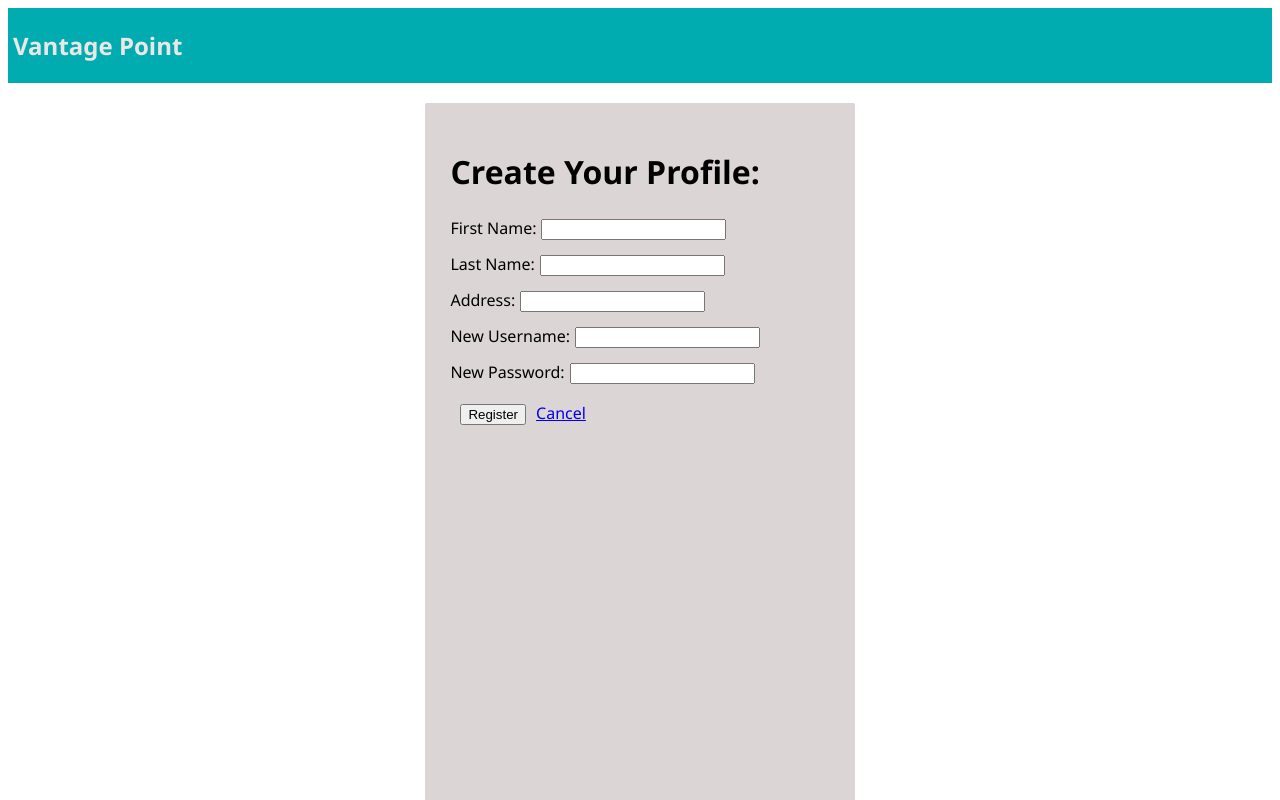
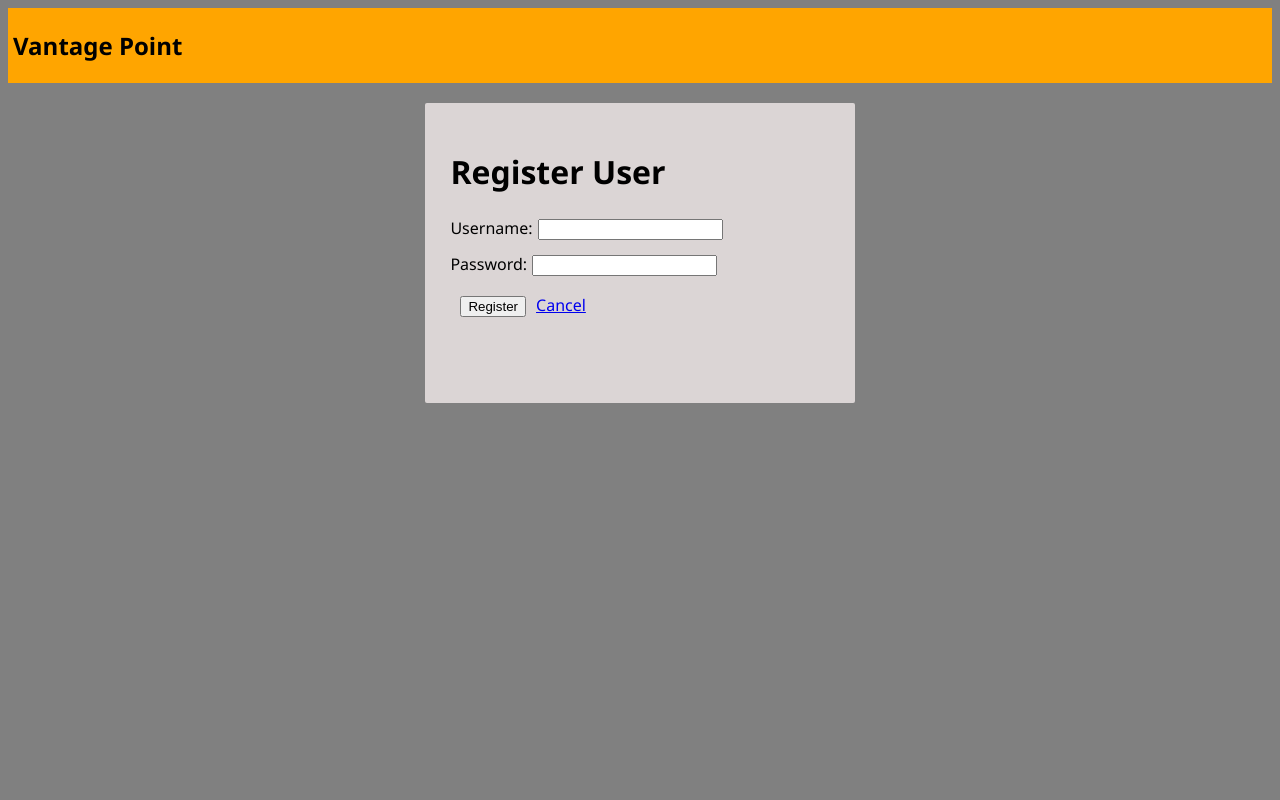
Before and after one commit to Aomar18/Stargazing_Application, a React (Create React App) app: page /#/register in a window 1280 px wide. Shown: the top 800 px of the page. Built offline with nearby package versions, Linux system fonts and the light colour scheme.

Commit message:
reworked existing components to reflect applicatoin setup - added new view for user post creation

```diff
--- a/src/App.js
+++ b/src/App.js
@@ -9,8 +9,9 @@ import {
 import Header from './components/Header/Header';
 import LoginPage from './components/LoginPage/LoginPage';
 import RegisterPage from './components/RegisterPage/RegisterPage';
-import UserPage from './components/UserPage/UserPage';
-import InfoPage from './components/InfoPage/InfoPage';
+import HomePage from './components/HomePage/HomePage';
+import ProfilePage from './components/ProfilePage/ProfilePage';
+import LocationForm from './components/LocationForm/LocationForm';
 
 import './styles/main.css';
 
@@ -30,12 +31,26 @@ const App = () => (
         />
         <Route
           path="/user"
-          component={UserPage}
+          component={HomePage}
         />
         <Route
-          path="/info"
-          component={InfoPage}
+          path="/profile"
+          component={ProfilePage}
         />
+        <Route
+          path="/location"
+          component={LocationForm}
+        />
+        {/* <Route
+          path="/"
+          component={CreatePostPage}
+        />
+        <Route
+          path="/admin"
+          component={AdminPage}
+        /> */}
+
+
         {/* OTHERWISE (no path!) */}
         <Route render={() => <h1>404</h1>} />
 
--- a/src/components/UserPage/UserPage.js
+++ b/src/components/HomePage/HomePage.js
@@ -11,7 +11,7 @@ const mapStateToProps = state => ({
   user: state.user,
 });
 
-class UserPage extends Component {
+class HomePage extends Component {
   componentDidMount() {
     this.props.dispatch({ type: USER_ACTIONS.FETCH_USER });
   }
@@ -32,9 +32,41 @@ class UserPage extends Component {
     if (this.props.user.userName) {
       content = (
         <div>
-          <h1  id="welcome">
-            Welcome, { this.props.user.userName }!</h1> <p>Your ID is: {this.props.user.id}</p>
-          <button onClick={this.logout} > Log Out </button>
+
+          Welcome, {this.props.user.userName}hmed!
+          <br/>
+
+
+<br/>
+<br/>
+<br/>
+
+
+<p>
+  -------------
+</p>
+
+<p> static information about observatories - 4 posts
+</p>
+
+<p>
+  -------------
+</p>
+
+
+<br/>
+<br/>
+<br/>
+
+<p>
+  -------------
+</p>
+
+<p>user posts render here</p>
+
+<p>
+  -------------
+</p>
 
 
 
@@ -42,22 +74,19 @@ class UserPage extends Component {
 
 
 
-
-
-
-
+<button onClick={this.logout} > Sign Out </button>
         </div>
       );
     }
 
     return (
       <div>
-        <Nav />
-        { content }
+        <Nav className="navnav" />
+        {content}
       </div>
     );
   }
 }
 
 // this allows us to use <App /> in index.js
-export default connect(mapStateToProps)(UserPage);
+export default connect(mapStateToProps)(HomePage);
--- /dev/null
+++ b/src/components/LocationForm/LocationForm.js
@@ -0,0 +1,56 @@
+import React, { Component } from 'react';
+import { Link } from 'react-router-dom';
+import { connect } from 'react-redux';
+import Nav from '../../components/Nav/Nav';
+
+
+const mapStateToProps = state => ({
+
+  });
+
+
+class LocationForm extends Component {
+constructor(props){
+super(props)
+
+
+
+}
+
+handleChange = (event) => {
+    this.setState({
+        ...this.state,
+        [event.target.name]: event.target.value,
+    });
+}
+handleSubmit = (event) => {
+    event.preventDefault();
+        this.props.dispatch({type: 'ADD_ITEM', payload: this.state});
+};
+
+
+
+
+render(){
+return(
+<div>
+<Nav />
+
+    <form>
+         <div>
+            <label htmlFor="username">
+
+            </label>
+          </div>
+
+    </form>
+
+</div>
+
+)
+}
+
+
+}
+
+export default connect(mapStateToProps)(LocationForm)
--- a/src/components/Nav/Nav.js
+++ b/src/components/Nav/Nav.js
@@ -3,19 +3,20 @@ import { Link } from 'react-router-dom';
 
 const Nav = () => (
   <div className="navbar">
-    <div>
-      <ul>
-        <li>
+    <div className="link">
+
           <Link to="/user">
-            User Home
+            Home
           </Link>
-        </li>
-        <li>
-          <Link to="/info">
-            Info Page
+
+          <Link to="/profile">
+            User Profile
           </Link>
-        </li>
-      </ul>
+
+          <Link to="/location">
+            Create post
+          </Link>
+
     </div>
   </div>
 );
--- a/src/components/InfoPage/InfoPage.js
+++ b/src/components/ProfilePage/ProfilePage.js
@@ -1,14 +1,15 @@
 import React, { Component } from 'react';
 import { connect } from 'react-redux';
-
+import { Link } from 'react-router-dom';
 import Nav from '../../components/Nav/Nav';
 import { USER_ACTIONS } from '../../redux/actions/userActions';
+
 
 const mapStateToProps = state => ({
   user: state.user,
 });
 
-class InfoPage extends Component {
+class ProfilePage extends Component {
   componentDidMount() {
     this.props.dispatch({type: USER_ACTIONS.FETCH_USER});
   }
@@ -25,12 +26,49 @@ class InfoPage extends Component {
     if (this.props.user.userName) {
       content = (
         <div>
-          <p>
-            Info Page
-          </p>
+
+
+          <h1> Profile Page </h1>
+
+<div>
+  favorite posts here....
+</div>
+
+
+<br />
+<br />
+<br />
+
+
+<div>
+  user posts render here...
+</div>
+
+<br />
+<br />
+
+
+<p> pagination of user information also here..</p>
+
+
+<br />
+<br />
+
+
+<div> link to create new post page here... </div>
+<Link to="/location">Create New Post</Link>
+
+
+
+
+<br/>
+<br/>
+
+
         </div>
       );
     }
+
 
     return (
       <div>
@@ -42,4 +80,4 @@ class InfoPage extends Component {
 }
 
 // this allows us to use <App /> in index.js
-export default connect(mapStateToProps)(InfoPage);
+export default connect(mapStateToProps)(ProfilePage);
--- a/src/components/RegisterPage/RegisterPage.js
+++ b/src/components/RegisterPage/RegisterPage.js
@@ -10,7 +10,6 @@ class RegisterPage extends Component {
       username: '',
       password: '',
       message: '',
-
     };
   }
 
@@ -70,43 +69,11 @@ class RegisterPage extends Component {
     return (
       <div>
         {this.renderAlert()}
-
-
         <form onSubmit={this.registerUser}>
-          <h1>Create Your Profile:</h1>
+          <h1>Register User</h1>
           <div>
-            <label htmlFor="firstname">
-              First Name:
-              <input
-                type="text"
-                name="firstname"
-                value={this.state.username}
-                onChange={this.handleInputChangeFor('username')}
-              />
-            </label>
-            <br/>
-            <label htmlFor="lastname">
-              Last Name:
-              <input
-                type="text"
-                name="lastname"
-                value={this.state.username}
-                onChange={this.handleInputChangeFor('username')}
-              />
-            </label>
-            <br/>
-            <label htmlFor="lastname">
-              Address:
-              <input
-                type="text"
-                name="lastname"
-                value={this.state.username}
-                onChange={this.handleInputChangeFor('username')}
-              />
-            </label>
-            <br/>
             <label htmlFor="username">
-              New Username:
+              Username:
               <input
                 type="text"
                 name="username"
@@ -117,7 +84,7 @@ class RegisterPage extends Component {
           </div>
           <div>
             <label htmlFor="password">
-              New Password:
+              Password:
               <input
                 type="password"
                 name="password"
@@ -133,9 +100,6 @@ class RegisterPage extends Component {
               value="Register"
             />
             <Link to="/home">Cancel</Link>
-
-
-
           </div>
         </form>
       </div>
--- a/src/styles/main.css
+++ b/src/styles/main.css
@@ -1,3 +1,7 @@
+html {
+    background-color: gray;
+}
+
 body {
     font-family: 'Segoe UI', Tahoma, Geneva, Verdana, sans-serif
 }
@@ -8,15 +12,17 @@ body {
 }
 
 .instructions {
-    background-color: #00acb0;
+    background-color: orange;
     padding: 5px;
-    color: #ece7e7;
+    color: black;
+
+
 }
 
 form {
     background-color: #dbd5d5;
     width: 30%;
-    height: 3000px;
+    height: 250px;
     margin: 20px auto;
     padding: 25px;
     border-radius: 2px;
@@ -48,24 +54,31 @@ input[type="submit"] {
 }
 
 .navbar {
-  background-color: #00acb0;
+  background-color: silver;
   width: 100%;
   border-radius: 0px;
 }
 
-ul {
+.link {
     list-style-type: none;
     margin: 0;
     padding: 0;
     overflow: hidden;
+    color: white;
+    text-align: center;
+    padding: 14px 16px;
+    text-decoration: none;
+
 }
 
-li {
-    float: left;
+p{
+    color: white;
+
 }
 
-li a {
-    display: block;
+
+.link a {
+
     color: white;
     text-align: center;
     padding: 14px 16px;
@@ -74,7 +87,7 @@ li a {
 }
 
 /* Change the link color to #111 (black) on hover */
-li a:hover {
+.link:hover {
     text-decoration: underline;
     color: #eee;
 }
```
Also changed, not shown: 1 other file (tests, documents, lock files or other folders).
